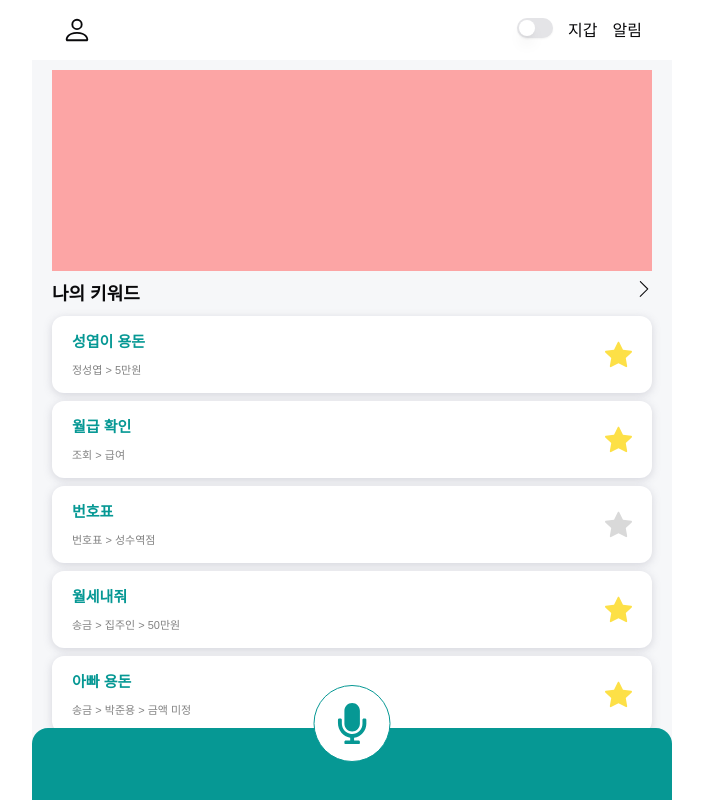
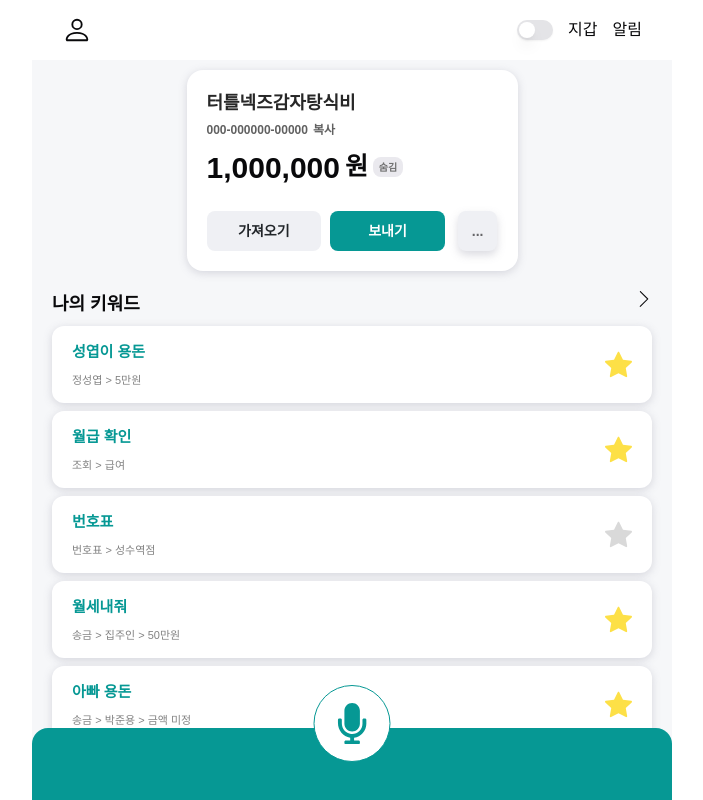
Before and after one commit to KeywordHanaro/KeywordHanaro_FE, a Next.js app: page / in a window 1280 px wide. Shown: the whole page, without its empty margins (288-991 px from the left). Built offline with nearby package versions, Linux system fonts and the light colour scheme.

Commit message:
[feat] 홈 생성

```diff
--- a/app/page.tsx
+++ b/app/page.tsx
@@ -1,4 +1,5 @@
 import { MicRef } from '@/components/atoms/Mic';
+import AccountCard from '@/components/molecules/AccountCard';
 import Keyword from '@/components/molecules/Keyword';
 import { Toggle } from '@/components/ui/toggle';
 import { BsPerson } from 'react-icons/bs';
@@ -50,7 +51,7 @@ export default function Home() {
         <a href='#'>
           <BsPerson className='w-[30px] h-[30px] cursor-pointer' />
         </a>
-        <div>
+        <div className='flex items-center'>
           <Toggle className='mr-[15px]' />
           <a href='#' className='mr-[15px]'>
             지갑
@@ -60,13 +61,17 @@ export default function Home() {
       </div>
       {/* 헤더 끝 */}
 
-      <div className='px-[20px] flex flex-col items-center'>
-        {/* 카드 임시 */}
-        <div className='w-full h-[201px] bg-red-300 my-[10px]'></div>
-        {/* 카드 임시 끝 */}
+      <div className='px-[20px] flex flex-col items-center py-[10px]'>
+        {/* 카드 */}
+        <AccountCard
+          title='터틀넥즈감자탕식비'
+          accountNumber='000-000000-00000'
+          balance='1000000'
+        />
+        {/* 카드 끝 */}
 
         {/* 나의 키워드 */}
-        <div className='w-full h-[451px] flex flex-col gap-[8px] mb-[8px]'>
+        <div className='w-full h-[451px] flex flex-col gap-[8px] mb-[8px] mt-[20px]'>
           {/* 나의 키워드 헤더 */}
           <div className='flex w-full justify-between'>
             <p className='text-[18px] font-semibold'>나의 키워드</p>
```
